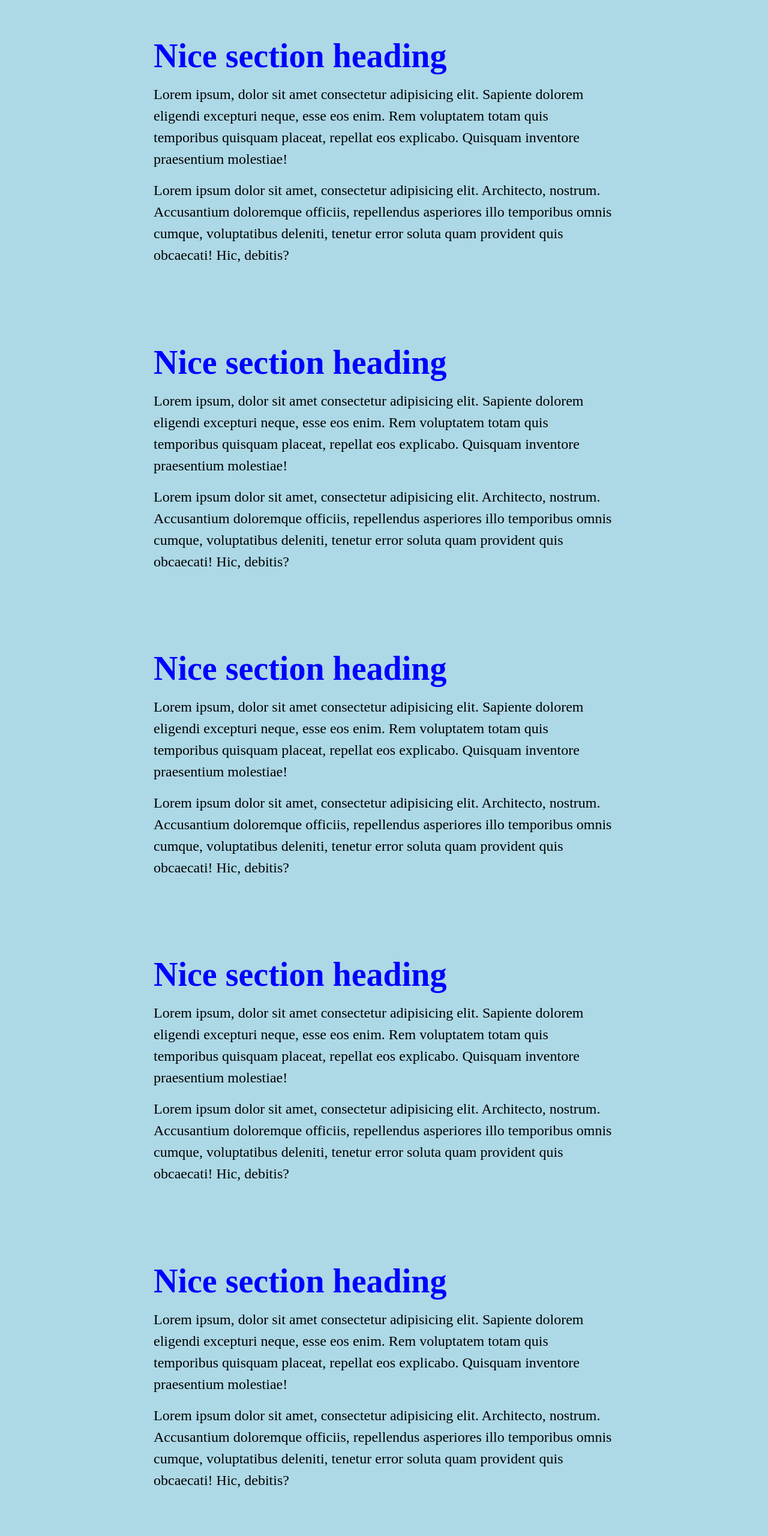
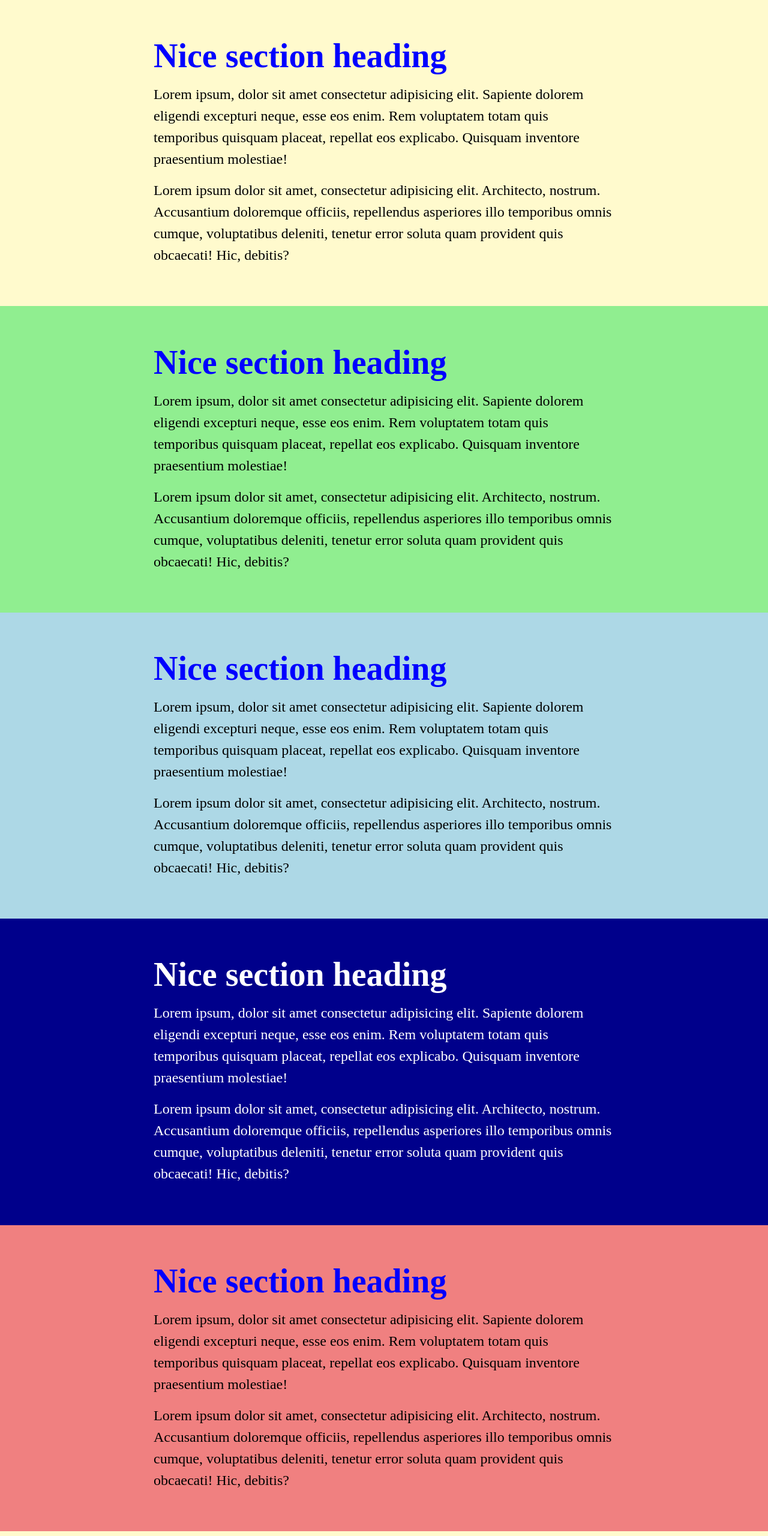
Before and after one commit to keetaylor/keetaylor.github.io, a plain HTML site: page exercises/page-3.html in a window 1280 px wide. Shown: the top 2560 px of the page at 60% size. Drawn offline with Linux system fonts and the light colour scheme.

Commit message:
Add files via upload

```diff
--- a/exercises/assets/css/style-3.css
+++ b/exercises/assets/css/style-3.css
@@ -12,7 +12,40 @@ input, button, textarea, select { font: inherit }
 body { background-color: lightblue; }
 
 /* ====== PADDING AROUND SECTION CONTENT ======  */
-section { padding: 4% 20% }
+/* Desktops */
+@media (min-width: 768px) {
+    section { padding: 4% 20% }
+ }
+
+ /* Mobiles */
+ @media (max-width: 767px) {
+    section { padding: 5% 5% }
+ }
+
+.section-1 {
+    background-color: lemonchiffon;
+}
+
+.section-2{
+    background-color: lightgreen;
+}
+
+.section-3{
+    background-color: lightblue;
+}
+
+.section-4 {
+    background-color: darkblue;
+}
+
+.section-4 h2,
+.section-4 p { color: white;
+}
+
+.section-5{
+    background-color: lightcoral;
+}
+
 
 h2 {
     font-size: 56px;
--- a/exercises/page-3.html
+++ b/exercises/page-3.html
@@ -13,7 +13,7 @@
 <body>
 
     <main>
-        <section>
+        <section class="section-1">
            <h2>Nice section heading</h2>
 
            <p>Lorem ipsum, dolor sit amet consectetur adipisicing elit. Sapiente dolorem eligendi excepturi neque, esse eos enim. Rem voluptatem totam quis temporibus quisquam placeat, repellat eos explicabo. Quisquam inventore praesentium molestiae!</p>
@@ -23,7 +23,7 @@
 
 
 
-        <section>
+        <section class="section-2">
            <h2>Nice section heading</h2>
 
            <p>Lorem ipsum, dolor sit amet consectetur adipisicing elit. Sapiente dolorem eligendi excepturi neque, esse eos enim. Rem voluptatem totam quis temporibus quisquam placeat, repellat eos explicabo. Quisquam inventore praesentium molestiae!</p>
@@ -33,7 +33,7 @@
 
 
 
-        <section>
+        <section class="section-3">
            <h2>Nice section heading</h2>
 
            <p>Lorem ipsum, dolor sit amet consectetur adipisicing elit. Sapiente dolorem eligendi excepturi neque, esse eos enim. Rem voluptatem totam quis temporibus quisquam placeat, repellat eos explicabo. Quisquam inventore praesentium molestiae!</p>
@@ -43,7 +43,7 @@
 
 
 
-        <section>
+        <section class="section-4">
            <h2>Nice section heading</h2>
 
            <p>Lorem ipsum, dolor sit amet consectetur adipisicing elit. Sapiente dolorem eligendi excepturi neque, esse eos enim. Rem voluptatem totam quis temporibus quisquam placeat, repellat eos explicabo. Quisquam inventore praesentium molestiae!</p>
@@ -53,7 +53,7 @@
 
 
 
-        <section>
+        <section class="section-5">
            <h2>Nice section heading</h2>
 
            <p>Lorem ipsum, dolor sit amet consectetur adipisicing elit. Sapiente dolorem eligendi excepturi neque, esse eos enim. Rem voluptatem totam quis temporibus quisquam placeat, repellat eos explicabo. Quisquam inventore praesentium molestiae!</p>
@@ -63,7 +63,7 @@
 
 
 
-        <section>
+        <section class="section-1">
            <h2>Nice section heading</h2>
 
            <p>Lorem ipsum, dolor sit amet consectetur adipisicing elit. Sapiente dolorem eligendi excepturi neque, esse eos enim. Rem voluptatem totam quis temporibus quisquam placeat, repellat eos explicabo. Quisquam inventore praesentium molestiae!</p>
```
Also changed, not shown: assets/css/global.css (+12 -1 lines), exercises/assets/css/style-1.css (+12 -2 lines), exercises/assets/css/style-2.css (+11 -2 lines).
